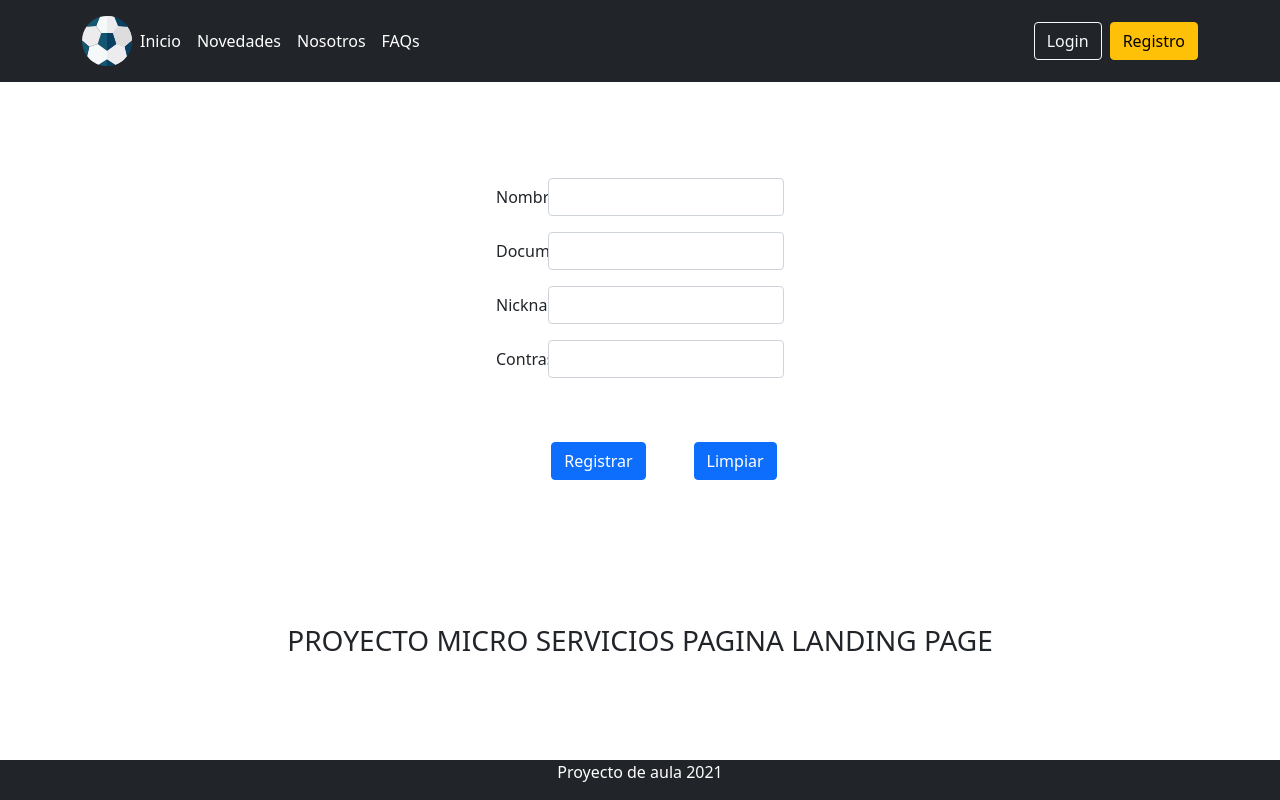
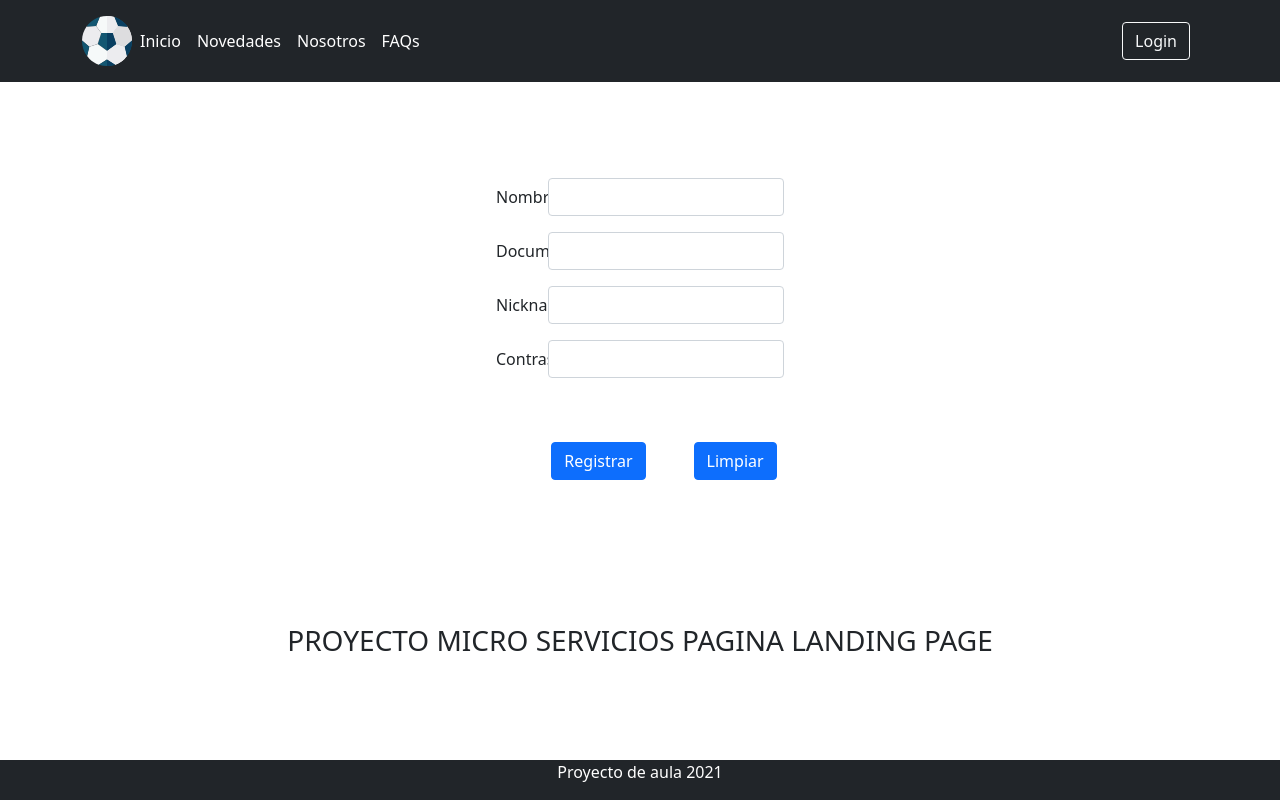
Before and after one commit to Ivancito-ur/grupo8_microservicios_front, a React (Create React App) app in the folder grupo8-front/: page /registro in a window 1280 px wide. Built offline with nearby package versions, Linux system fonts and the light colour scheme.

Commit message:
Registro dentro de la app

```diff
--- a/grupo8-front/package.json
+++ b/grupo8-front/package.json
@@ -7,14 +7,13 @@
     "@testing-library/react": "^11.2.7",
     "@testing-library/user-event": "^12.8.3",
     "axios": "^0.21.1",
+    "moment": "^2.29.1",
     "react": "^17.0.2",
     "react-dom": "^17.0.2",
     "react-router": "^5.2.0",
     "react-router-dom": "^5.2.0",
     "react-scripts": "4.0.3",
-    "web-vitals": "^1.1.2",
-
-
+    "web-vitals": "^1.1.2"
   },
   "scripts": {
     "start": "SET PORT=4200 && react-scripts start",
--- a/grupo8-front/src/Api/UsuarioRest.js
+++ b/grupo8-front/src/Api/UsuarioRest.js
@@ -5,12 +5,10 @@ export const URL_PETICION_USUARIO = '/usuario'
 
 class UsuarioRest {
 
-    listarRoles() {
-
+    listarUsuario() {
         return axios.get(API_URL + URL_PETICION_USUARIO).then(res => {
             console.log(res);
         });
-
     }
     deleteRol(id) {
         return axios.delete(API_URL + URL_PETICION_USUARIO + id);
@@ -24,6 +22,7 @@ class UsuarioRest {
         return axios.put(API_URL + URL_PETICION_USUARIO);
     }
     addUsuario(usuario) {
+        console.log(API_URL+URL_PETICION_USUARIO)
         return axios.post(API_URL + URL_PETICION_USUARIO, usuario);
     }
 
--- a/grupo8-front/src/components/HeaderComponent.jsx
+++ b/grupo8-front/src/components/HeaderComponent.jsx
@@ -32,7 +32,7 @@ class HeaderComponent extends Component {
                             <div className="text-end">
                                 {!authenticated && <Link type="button" className="btn btn-outline-light me-2" to="/login">Login</Link>}
                                 {authenticated && <Link type="button" to="/login" onClick={AuthenticateService.logout} className="btn btn-outline-light me-2" >Log out</Link>}
-                                {!authenticated && <Link type="button" className="btn btn-warning" to="/registro">Registro</Link>}
+                                {authenticated && <Link type="button" className="btn btn-warning" to="/registro">Registro</Link>}
 
                             </div>
                         </div>
--- a/grupo8-front/src/components/RegistroComponent.jsx
+++ b/grupo8-front/src/components/RegistroComponent.jsx
@@ -2,6 +2,7 @@ import React, { Component } from 'react'
 import axios from 'axios'
 import { API_URL } from '../constants.js'
 import UsuarioRest from '../Api/UsuarioRest.js';
+import moment from 'moment';
 export const URL_PETICION_USUARIO = '/usuario'
 
 class RegistroComponent extends Component{
@@ -24,7 +25,8 @@ class RegistroComponent extends Component{
                 //nombre: this.nombreRef.current.value,
                 persona:{documento: this.documentoRef.current.value},
                 nickname: this.nicknameRef.current.value,
-                contraseña: this.contraseñaRef.current.value
+                contraseña: this.contraseñaRef.current.value,
+                ultimoAcceso: moment(new Date()).format('YYYY-MM-DD')
             }
         });
 
```
Also changed, not shown: 1 other file (tests, documents, lock files or other folders).
